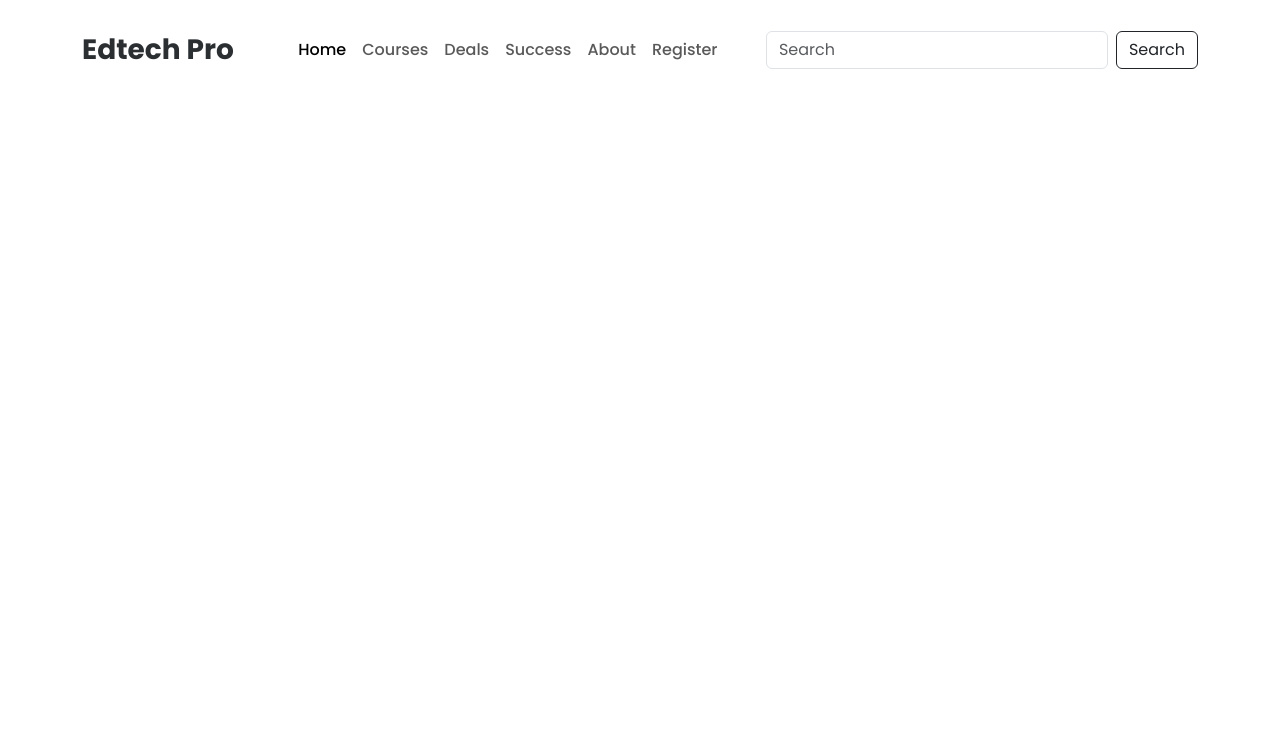
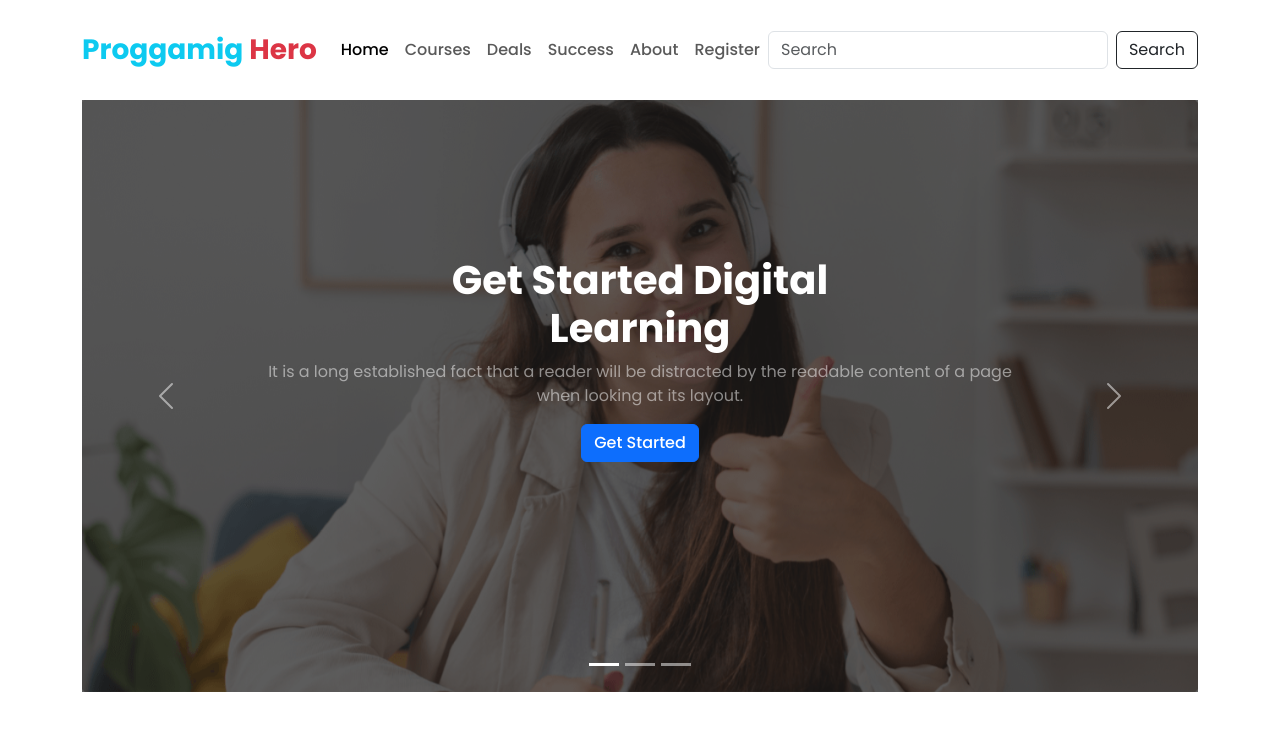
Before and after one commit to rifat-islam2026/Edtech-website-desing, a plain HTML site: page index.html in a window 1280 px wide. Drawn offline with nearby package versions, Linux system fonts and the light colour scheme.

Commit message:
carosul add

```diff
--- a/index.html
+++ b/index.html
@@ -17,7 +17,7 @@
     <header>
         <nav class="navbar navbar-expand-lg bg-body-light">
             <div class="container py-3">
-                <a class="navbar-brand text-secondary-emphasis fw-bold fs-3" href="#">Edtech Pro</a>
+                <a class="navbar-brand text-info fw-bold fs-3" href="#">Proggamig <span class="text-danger">Hero</span></a>
                 <button class="navbar-toggler" type="button" data-bs-toggle="collapse"
                     data-bs-target="#navbarSupportedContent" aria-controls="navbarSupportedContent"
                     aria-expanded="false" aria-label="Toggle navigation">
@@ -52,7 +52,52 @@
             </div>
         </nav>
     </header>
-
+    <main class="container">
+        <!--Carosul -->
+        <section>
+            <div id="carouselExampleCaptions" class="carousel slide">
+                <div class="carousel-indicators">
+                  <button type="button" data-bs-target="#carouselExampleCaptions" data-bs-slide-to="0" class="active" aria-current="true" aria-label="Slide 1"></button>
+                  <button type="button" data-bs-target="#carouselExampleCaptions" data-bs-slide-to="1" aria-label="Slide 2"></button>
+                  <button type="button" data-bs-target="#carouselExampleCaptions" data-bs-slide-to="2" aria-label="Slide 3"></button>
+                </div>
+                <div class="carousel-inner">
+                  <div class="carousel-item active">
+                    <img src="images/cover/cover-1.png" class="d-block w-100" alt="...">
+                    <div class="carousel-caption d-none d-md-block">
+                      <h5 class="fs-1 fw-bolder w-50 mx-auto">Get Started Digital Learning</h5>
+                      <p class="text-white-50">It is a long established fact that a reader will be distracted by the readable content of a page when looking at its layout.</p>
+                      <a href="#" class="btn btn-primary fw-medium">Get Started</a>
+                    </div>
+                  </div>
+                  <div class="carousel-item">
+                    <img src="images/cover/cover-1.png" id="carosul-img" class="d-block w-100" alt="...">
+                    <div class="carousel-caption d-none d-md-block">
+                        <h5 class="fs-1 fw-bolder w-50 mx-auto">Get Started Digital Learning</h5>
+                        <p class="text-white-50">It is a long established fact that a reader will be distracted by the readable content of a page when looking at its layout.</p>
+                        <a href="#" class="btn btn-primary fw-medium">Get Started</a>
+                    </div>
+                  </div>
+                  <div class="carousel-item">
+                    <img src="images/cover/cover-1.png" class="d-block w-100" alt="...">
+                    <div class="carousel-caption d-none d-md-block">
+                        <h5 class="fs-1 fw-bolder w-50 mx-auto">Get Started Digital Learning</h5>
+                        <p class="text-white-50">It is a long established fact that a reader will be distracted by the readable content of a page when looking at its layout.</p>
+                        <a href="#" class="btn btn-primary fw-medium">Get Started</a>
+                    </div>
+                  </div>
+                </div>
+                <button class="carousel-control-prev" type="button" data-bs-target="#carouselExampleCaptions" data-bs-slide="prev">
+                  <span class="carousel-control-prev-icon" aria-hidden="true"></span>
+                  <span class="visually-hidden">Previous</span>
+                </button>
+                <button class="carousel-control-next" type="button" data-bs-target="#carouselExampleCaptions" data-bs-slide="next">
+                  <span class="carousel-control-next-icon" aria-hidden="true"></span>
+                  <span class="visually-hidden">Next</span>
+                </button>
+              </div>
+        </section>
+    </main>
     <!--Bootstrap Script link -->
     <script src="https://cdn.jsdelivr.net/npm/bootstrap@5.3.2/dist/js/bootstrap.bundle.min.js"></script>
 </body>
--- a/styles.css
+++ b/styles.css
@@ -3,3 +3,17 @@
 *{
     font-family: 'Poppins', sans-serif;
 }
+.carousel-caption{
+    margin-bottom: 190px;
+    z-index: 2;
+}
+.carousel-inner::before{
+    content: '';
+    position: absolute;
+    width: 100%;
+    height: 100%;
+    top: 0%;
+    left: 0%;
+    background: rgba(29, 29, 29, 0.70);
+    z-index: 1;
+}
```
